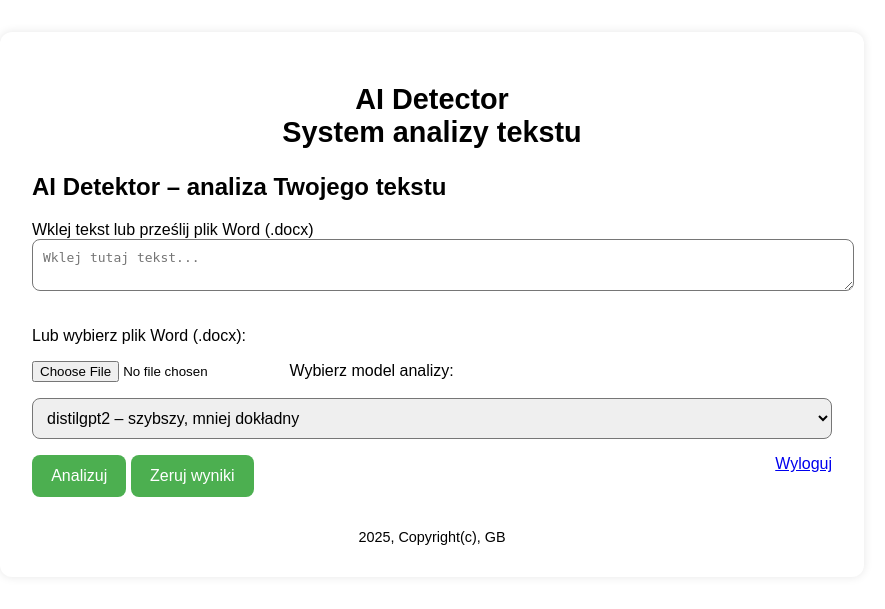
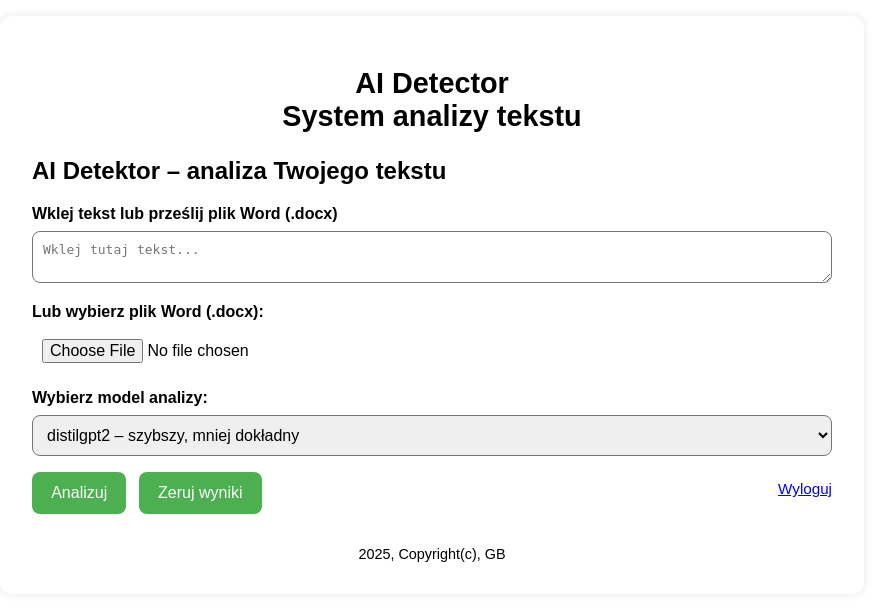
Before and after one commit to GregRybnik/ai-detektor, a Flask app: page / in a window 1280 px wide. Shown: the top 609 px of the page, without its empty margins (208-1093 px from the left). Run offline with Flask 2, Linux system fonts and the light colour scheme; the visitor is signed in with stand-in values (Sample User, id 1).

Commit message:
Responsywny interfejs + poprawiony wybór modelu

```diff
--- a/templates/index.html
+++ b/templates/index.html
@@ -3,16 +3,18 @@
 <head>
     <meta charset="UTF-8">
     <title>Detektor AI – Analiza Twojego tekstu</title>
+    <meta name="viewport" content="width=device-width, initial-scale=1.0">
     <style>
         body {
             font-family: Arial, sans-serif;
             background-color: white;
             color: black;
-            transition: all 0.3s ease;
+            margin: 0;
+            padding: 1rem;
         }
         .container {
             max-width: 800px;
-            margin: 2rem auto;
+            margin: 0 auto;
             background: #fff;
             padding: 2rem;
             border-radius: 12px;
@@ -24,15 +26,18 @@
             font-weight: bold;
             margin-bottom: 1.5rem;
         }
-        textarea, select {
+        textarea, select, input[type="file"] {
             width: 100%;
             padding: 10px;
             margin-bottom: 1rem;
             border-radius: 8px;
             font-size: 1em;
+            box-sizing: border-box;
         }
-        input[type="file"] {
-            margin-bottom: 1rem;
+        label {
+            font-weight: bold;
+            display: block;
+            margin-bottom: 0.5rem;
         }
         button {
             padding: 0.75rem 1.2rem;
@@ -42,6 +47,12 @@
             color: white;
             cursor: pointer;
             font-size: 1em;
+            margin-right: 0.5rem;
+        }
+        a.logout {
+            float: right;
+            font-size: 0.95em;
+            margin-top: 0.5rem;
         }
         .result {
             font-weight: bold;
@@ -51,6 +62,15 @@
             text-align: center;
             margin-top: 2rem;
             font-size: 0.9em;
+        }
+
+        @media (max-width: 600px) {
+            .container {
+                padding: 1rem;
+            }
+            button, textarea, select, input[type="file"] {
+                font-size: 1em;
+            }
         }
     </style>
 </head>
@@ -64,9 +84,10 @@
             <label for="text">Wklej tekst lub prześlij plik Word (.docx)</label>
             <textarea name="text" placeholder="Wklej tutaj tekst...">{{ text }}</textarea>
 
-            <p>Lub wybierz plik Word (.docx):</p>
+            <label for="file">Lub wybierz plik Word (.docx):</label>
             <input type="file" name="file" accept=".docx">
 
+            <!-- Przeniesiony opis modelu pod plik -->
             <label for="model">Wybierz model analizy:</label>
             <select name="model" id="model">
                 <option value="distilgpt2" {% if model_name == "distilgpt2" %}selected{% endif %}>distilgpt2 – szybszy, mniej dokładny</option>
@@ -76,7 +97,7 @@
             <div>
                 <button type="submit">Analizuj</button>
                 <button type="submit" name="clear" value="1">Zeruj wyniki</button>
-                <a href="/logout" style="float:right">Wyloguj</a>
+                <a href="/logout" class="logout">Wyloguj</a>
             </div>
 
             {% if wynik %}
```
